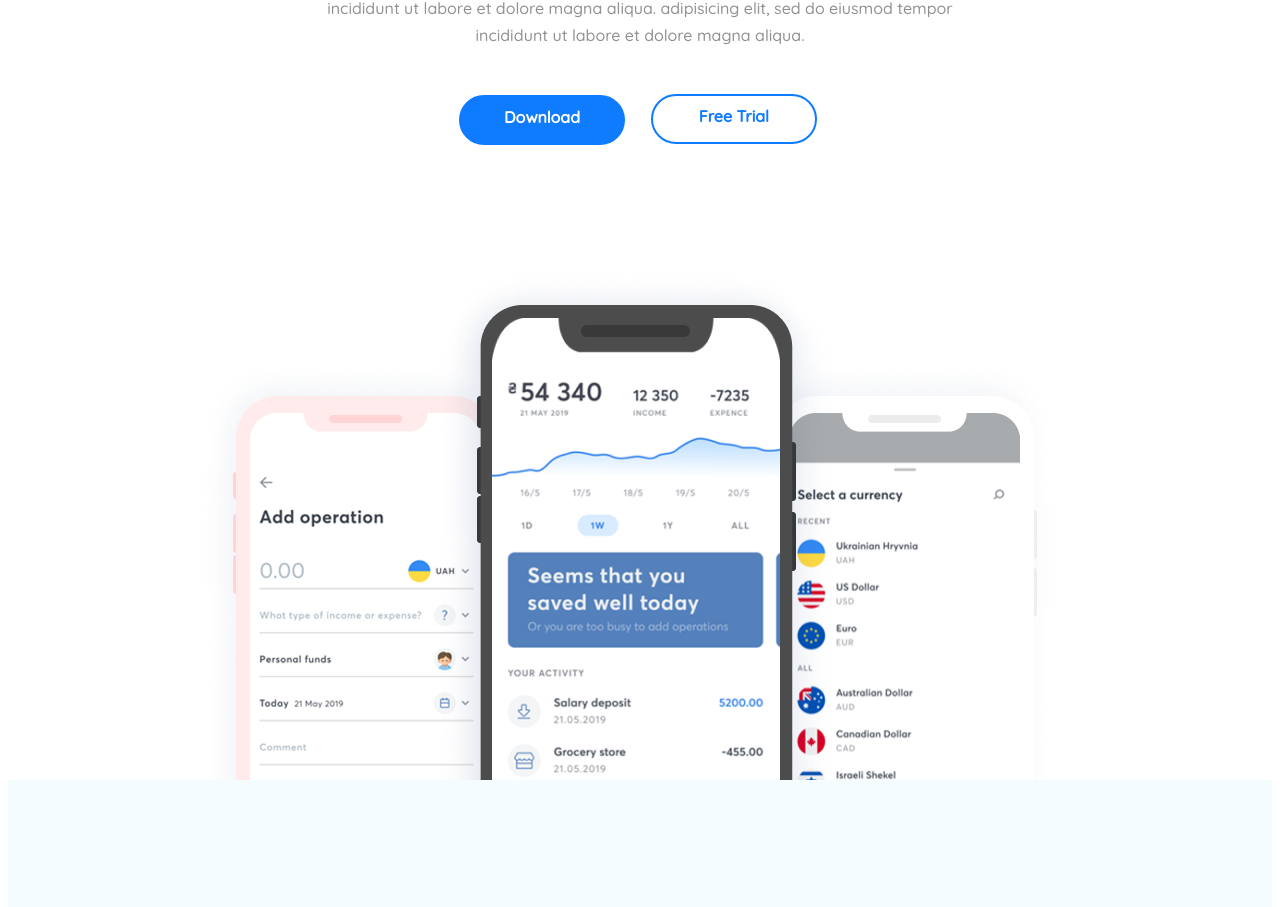
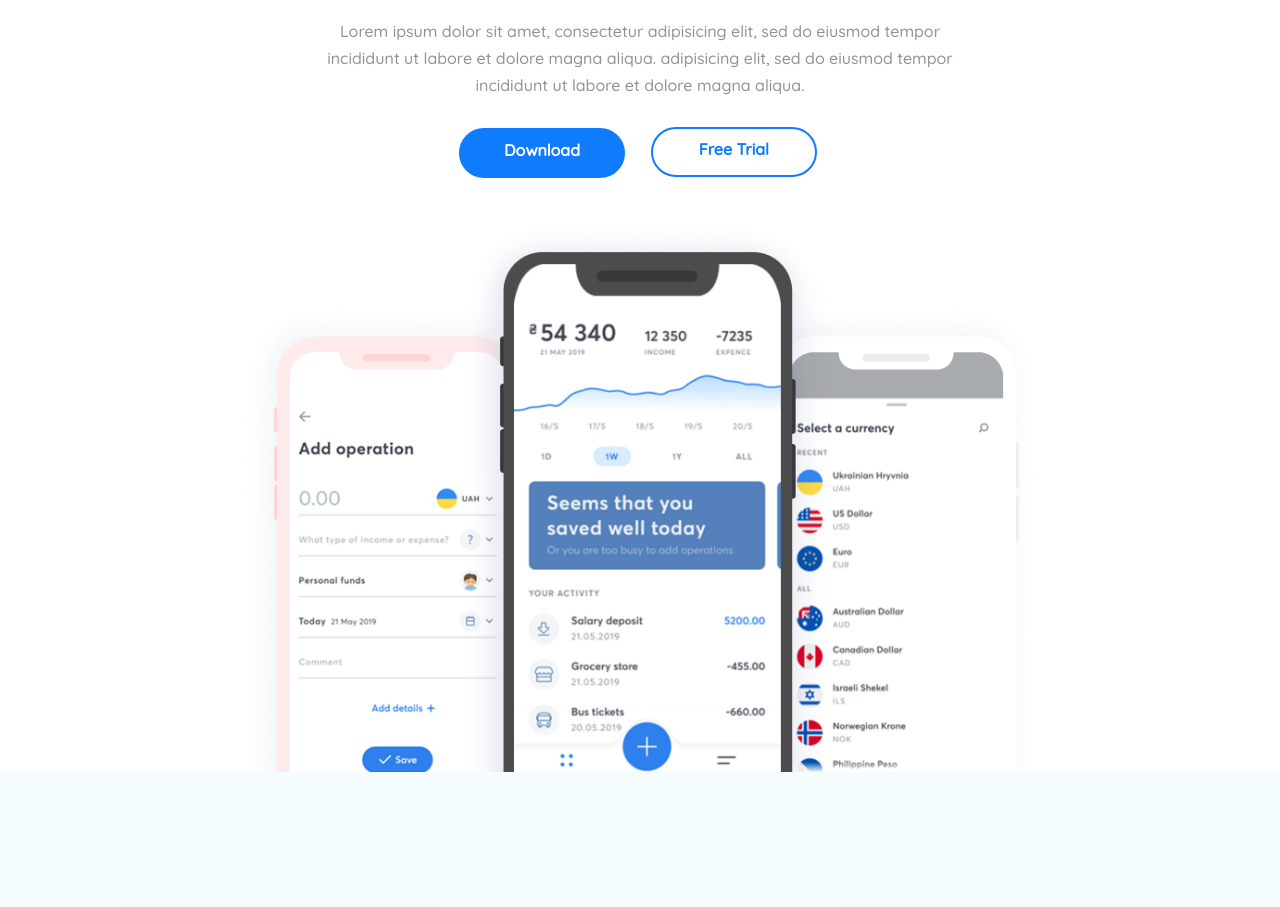
Before and after one commit to VeronikaFront/veronika-front-end-interstellar, a plain HTML site: page index.html in a window 1280 px wide. Shown: the part 257-1164 px from the top of the page. Drawn offline with Linux system fonts and the light colour scheme.

Commit message:
Адаптировала header

```diff
--- a/css/main.css
+++ b/css/main.css
@@ -13,7 +13,7 @@
   display: flex;
   flex-wrap: wrap;
   justify-content: center;
-  align-items: center;
+
 }
 
 
@@ -114,11 +114,10 @@ color: #929292;;
 .header-block{
   width: 655px;
   height: 239px;
-  margin: 10% 0% 0% 0%;
   display: flex;
   flex-wrap: wrap;
   justify-content: center;
-  align-items: center;
+  margin-top:200px;
 
 }
 
@@ -158,7 +157,7 @@ color: #929292;;
   font-size: 36px;
   line-height: 45px;
   text-align: center;
-  padding-bottom: 7%;
+
 }
 
 .header-block-text{
@@ -167,7 +166,7 @@ color: #929292;;
   font-weight: normal;
   font-size: 16px;
   line-height: 27px;
-
+  margin-top: 25px;
   text-align: center;
 
   color: #929292;
@@ -175,8 +174,7 @@ color: #929292;;
 
 .header-block-buttons{
   width: 362px;
-  margin-top: 7%;
-
+  margin-top: 25px;
 }
 
 .header-block-button-1{
@@ -223,13 +221,13 @@ color: #929292;;
 }
 
 .header-img{
+  position: absolute;
   max-width: 804px;
-  margin-top: 150px;
   bottom: 0;
   display: flex;
   align-items: center;
   text-align: center;
-  margin-right: 7%;
+
 }
 
 #features {
--- /dev/null
+++ b/css/reset.css
@@ -0,0 +1,78 @@
+/* Указываем box sizing */
+*,
+*::before,
+*::after {
+  box-sizing: border-box;
+}
+
+/* Убираем внутренние отступы */
+ul[class],
+ol[class] {
+  padding: 0;
+}
+
+/* Убираем внешние отступы */
+body,
+h1,
+h2,
+h3,
+h4,
+p,
+ul[class],
+ol[class],
+li,
+figure,
+figcaption,
+blockquote,
+dl,
+dd {
+  margin: 0;
+}
+
+/* Выставляем основные настройки по-умолчанию для body */
+body {
+  min-height: 100vh;
+  scroll-behavior: smooth;
+  text-rendering: optimizeSpeed;
+  line-height: 1.5;
+}
+
+/* Удаляем стандартную стилизацию для всех ul и il, у которых есть атрибут class*/
+ul[class],
+ol[class] {
+  list-style: none;
+}
+
+/* Элементы a, у которых нет класса, сбрасываем до дефолтных стилей */
+a:not([class]) {
+  text-decoration-skip-ink: auto;
+}
+
+/* Упрощаем работу с изображениями */
+img {
+  max-width: 100%;
+  display: block;
+}
+
+/* Указываем понятную периодичность в потоке данных у article*/
+article > * + * {
+  margin-top: 1em;
+}
+
+/* Наследуем шрифты для инпутов и кнопок */
+input,
+button,
+textarea,
+select {
+  font: inherit;
+}
+
+/* Удаляем все анимации и переходы для людей, которые предпочитай их не использовать */
+@media (prefers-reduced-motion: reduce) {
+  * {
+    animation-duration: 0.01ms !important;
+    animation-iteration-count: 1 !important;
+    transition-duration: 0.01ms !important;
+    scroll-behavior: auto !important;
+  }
+}
--- a/index.html
+++ b/index.html
@@ -5,6 +5,7 @@
         <title> Макет </title>
         <meta name="maket" content="Адаптивная верстка макета">
         <meta name="viewport" content="width=device-width, initial-scale=1">
+        <link href="css/reset.css" type="text/css" rel="stylesheet">
         <link href = "css/main.css" type = "text/css" rel = "stylesheet">
         <link rel="preconnect" href="https://fonts.googleapis.com">
         <link rel="preconnect" href="https://fonts.gstatic.com" crossorigin>
```
